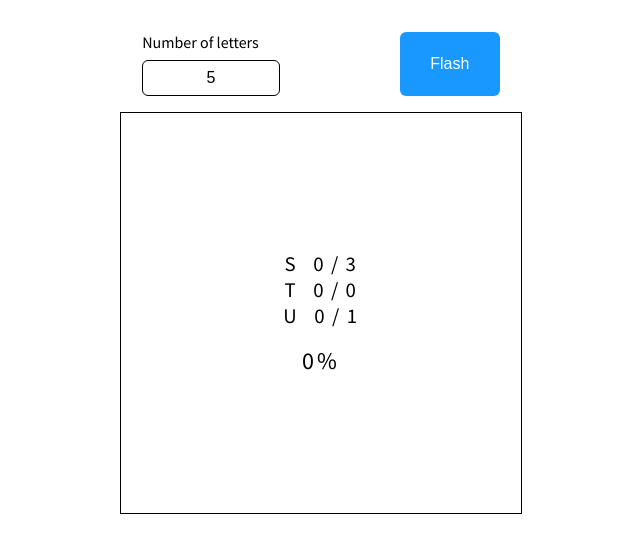
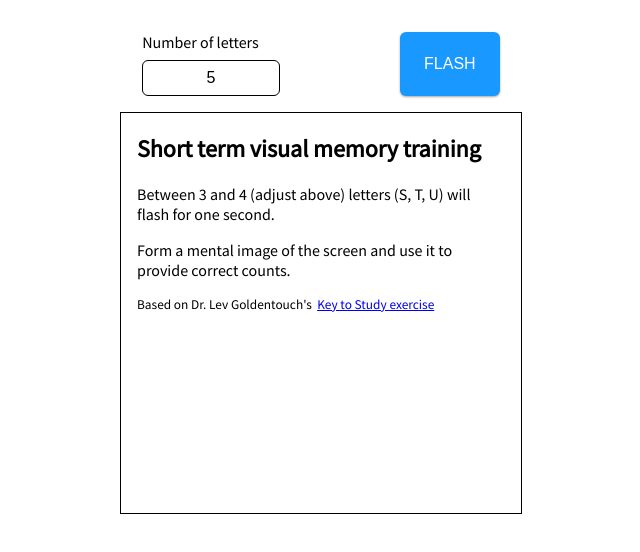
Before and after one commit to gabrielrotbart/memorx, a React app: page / in a window 1280 px wide. Shown: the whole page, without its empty margins (319-959 px from the left). Built offline with nearby package versions, Linux system fonts and the light colour scheme.

Commit message:
looks alright

```diff
--- a/src/components/CanvasController.js
+++ b/src/components/CanvasController.js
@@ -11,7 +11,7 @@ class CanvasController extends React.Component {
 
     this.state = {
       showingLetters: false,
-      showingQuiz: true,
+      showingQuiz: false,
       letters: this.lettersToDisplay()
     }
 
@@ -20,7 +20,13 @@ class CanvasController extends React.Component {
 
   adjustNumLetters(numOfLetters) {
     const adjusted = numOfLetters - randomBetween(0, 2)
-    return adjusted > 3 ? adjusted : 3
+    if (adjusted < 3) {
+      return 3
+    } else if (adjusted > 15) {
+      return 15
+    } else {
+      return adjusted
+    }
   }
 
   showLetters(event) {
@@ -56,18 +62,15 @@ class CanvasController extends React.Component {
     )
   }
 
-  renderCanvas() {
-    if (this.state.showingLetters && !this.state.showingQuiz) {
-      return this.renderLetters()
-    } else if (this.state.showingQuiz) {
-      return this.renderQuiz()
-    } else {
+  renderInstructions() {
+    const adjustedNumOfLetters = this.adjustNumLetters(this.props.numOfLetters)
+
     return (
       <Canvas>
         <div className='message'>
           <h2 className='heading-2'>Short term visual memory training</h2>
           <p>
-              Between {this.props.numOfLetters - 1} and {this.props.numOfLetters} (adjust above) letters will flash for one second.
+            Between {adjustedNumOfLetters - 1} and {adjustedNumOfLetters} (adjust above) letters ({this.props.possibleLetters.join(', ')}) will flash for one second.
           </p>
           <p>
             Form a mental image of the screen and use it to provide correct counts.
@@ -80,6 +83,17 @@ class CanvasController extends React.Component {
       </Canvas>
     )
   }
+
+  renderCanvas() {
+    if (this.state.showingLetters && !this.state.showingQuiz) {
+      return this.renderLetters()
+    } else if (this.state.showingQuiz) {
+      return this.renderQuiz()
+    } else {
+      return (
+        this.renderInstructions()
+      )
+    }
   }
 
   render() {
--- a/src/components/Quiz.js
+++ b/src/components/Quiz.js
@@ -9,7 +9,7 @@ class Quiz extends React.Component {
     super(props);
 
     this.state = {
-      hasAnswered: true,
+      hasAnswered: false,
       answers: props.possibleLetters.reduce((answers, letter) => {
         answers[letter] = 0
         return answers
--- a/src/components/QuizResult.js
+++ b/src/components/QuizResult.js
@@ -28,16 +28,15 @@ class QuizResult extends React.Component {
     const letters = Object.keys(letterCounts)
     const answers = this.props.answers
 
-    const precentages = letters.map((letter) => {
-      const incorrect = Math.abs(letterCounts[letter] - answers[letter])
-      return 1 - (incorrect / letterCounts[letter])
-    })
+    const incorrectAnswers = letters.reduce((sum, letter) => {
+      const incorrectCount = Math.abs(letterCounts[letter] - answers[letter])
+      const incorrect = incorrectCount > 0 ? 1 : 0
+      return sum + incorrect
+    }, 0)
 
-    const total = precentages.reduce((sum, precentage) => {
-      return sum + precentage
-    })
+    const totalPrecentage = (1 - (incorrectAnswers / letters.length)) * 100
 
-    return (total / letters.length) * 100
+    return Math.round(totalPrecentage)
   }
 
   render() {
--- a/src/css/style.css
+++ b/src/css/style.css
@@ -19,15 +19,26 @@ body {
   padding: 1rem;
   border-radius: 6px;
   border: 0;
-  text-transform: capitalize;
+  text-transform: uppercase;
   font-size: 1rem;
   background-color: #1998ff;
   color: #fff;
   width: 7.5rem;
+  box-shadow: 0 1px 3px rgba(0,0,0,0.12), 0 1px 2px rgba(0,0,0,0.24);
+  transition: all 0.3s cubic-bezier(.25,.8,.25,1);
+}
+
+.btn:hover {
+  background-color: #39a4fb;;
 }
 
 .btn:focus {
   outline: 0;
+}
+
+.btn:active {
+  background-color: #1998ff;
+  box-shadow: none;
 }
 
 .label {
@@ -128,5 +139,5 @@ body {
 .results .percentage {
   margin-top: 1rem;
   font-size: 1.5rem;
-  letter-spacing: 0.2rem;
+  letter-spacing: 0.1rem;
 }
```
Also changed, not shown: src/components/Input.js (+6 -1 lines), src/components/NumOfLettersSelect.js (+6 -1 lines), README.md (added). Lines whose indentation alone changed are shown as unchanged.
